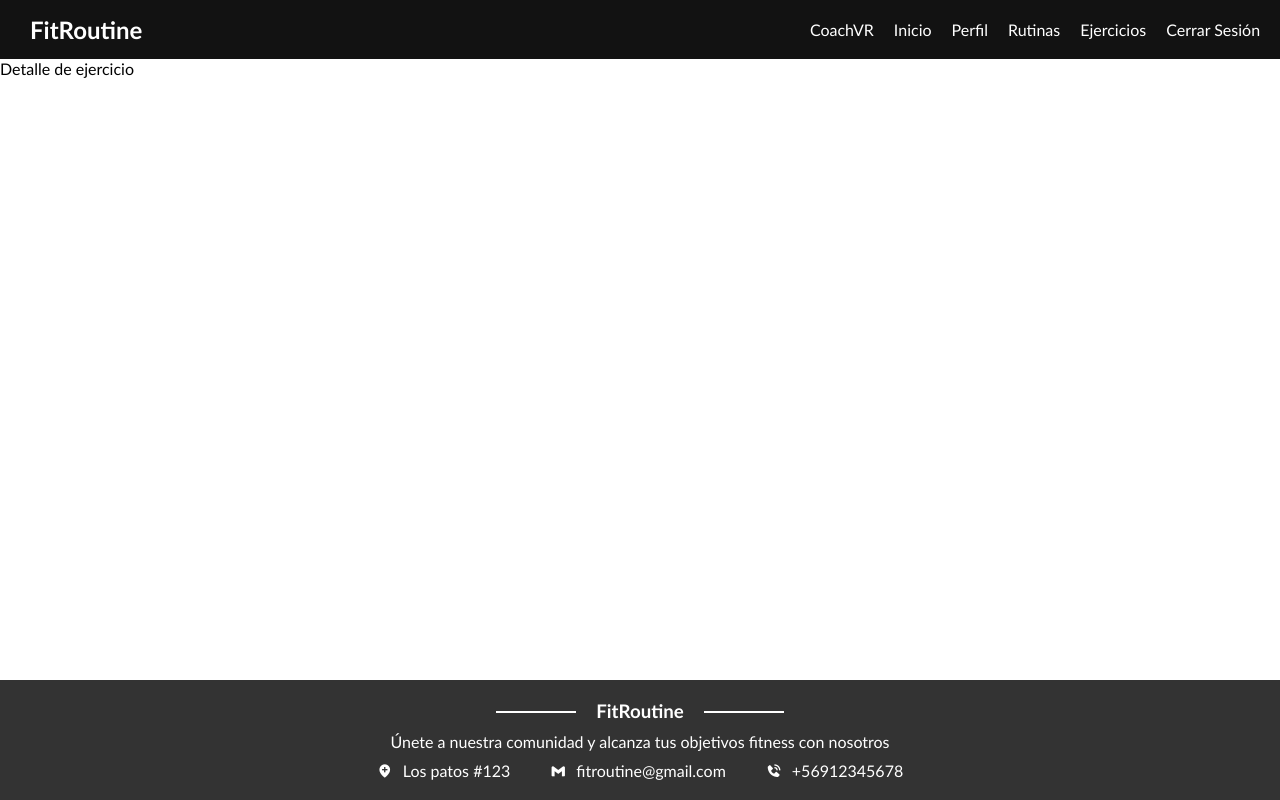
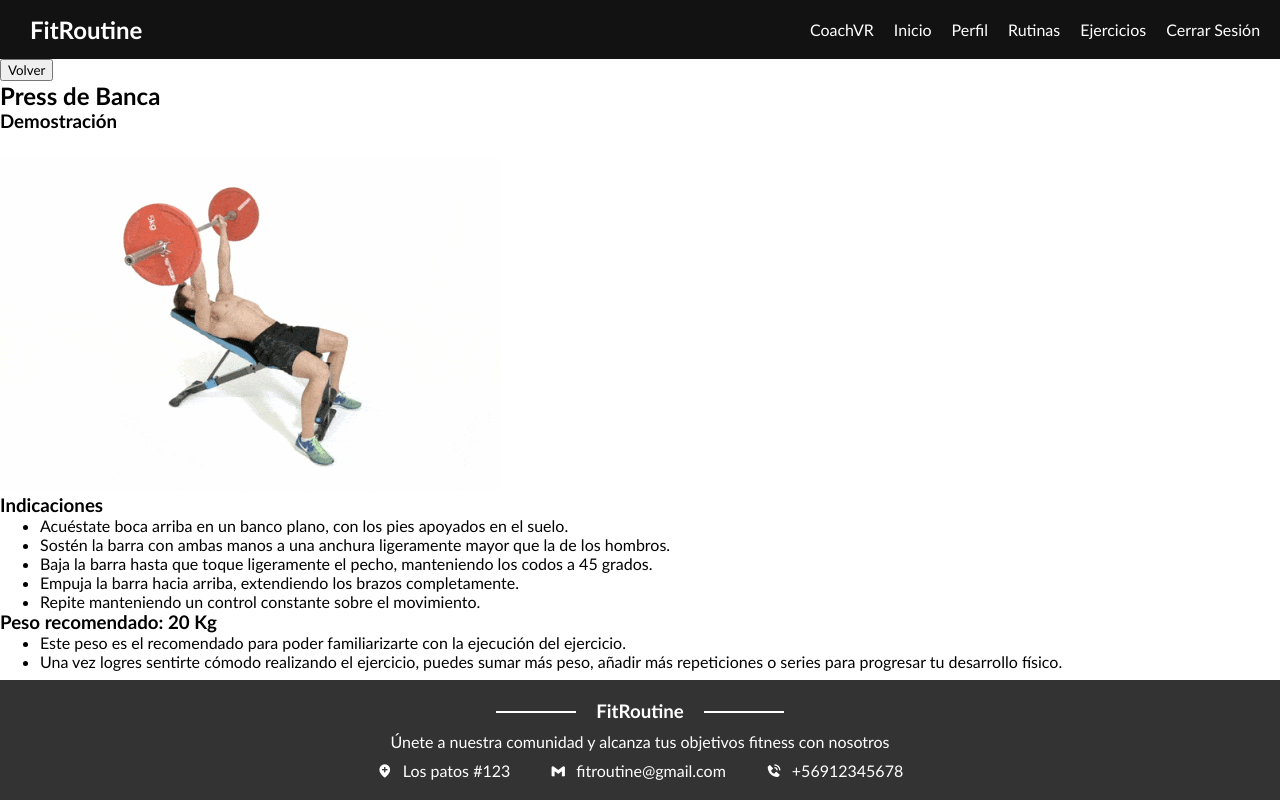
Before and after one commit to rbncode/Avance-FitRoutine, a Vue app: page /DetalleEjercicio/1 in a window 1280 px wide. Built offline with nearby package versions, Linux system fonts and the light colour scheme; data requests are answered from the project's data file.

Commit message:
feat(lista-ejercicio): actualizar DetalleEjercicio
Se completo la estructura de template y las funcionalidades en la vista `DetalleEjercicioView.vue`.

```diff
--- a/src/views/lista-ejercicios/DetalleEjercicioView.vue
+++ b/src/views/lista-ejercicios/DetalleEjercicioView.vue
@@ -1,3 +1,61 @@
+<script setup>
+import { ref, onMounted, computed } from 'vue';
+import { useRoute, useRouter } from 'vue-router';
+import axios from 'axios';
+
+const ejercicio = ref({});
+const route = useRoute();
+const router = useRouter();
+
+const cargarEjercicio = async () => {
+    const id = route.params.id;
+    try {
+        const res = await axios.get(`http://localhost:3000/ejercicios/${id}`);
+        ejercicio.value = res.data;
+    } catch (error) {
+        console.error('Error al cargar los detalles del ejercicio:', error);
+    }
+};
+
+const volverAtras = () => {
+    router.go(-1);
+};
+
+const instruccionesConSaltos = computed(() => {
+    return ejercicio.value.instrucciones ? ejercicio.value.instrucciones.replace(/\n/g, '<li>') : '';
+});
+
+onMounted(cargarEjercicio);
+</script>
+
 <template>
-    <p>Detalle de ejercicio</p>
+
+    <main class="detalle-container">
+        <div class="barra-superior">
+            <button class="button-volver" v-on:click="volverAtras()">Volver</button>
+            <h2>{{ ejercicio.nombre }}</h2>
+        </div>
+        <div class="grid-container-ejercicio">
+            <div class="demo">
+                <h3>Demostración</h3>
+                <img :src="ejercicio.imagen" :alt="ejercicio.nombre" width="500px" style="margin-top: 25px;" />
+            </div>
+            <div class="info">
+                <div class="instrucciones">
+                    <h3>Indicaciones</h3>
+                    <ul>
+                        <li v-html="instruccionesConSaltos"></li>
+                    </ul>
+                </div>
+                <div class="peso-recomendado">
+                    <h3 class="peso-mensaje">Peso recomendado: {{ ejercicio.pesoRecomendado }} Kg</h3>
+                    <ul>
+                        <li>Este peso es el recomendado para poder familiarizarte con la ejecución del ejercicio.</li>
+                        <li>Una vez logres sentirte cómodo realizando el ejercicio, puedes sumar más peso, añadir más
+                            repeticiones o series para progresar tu desarrollo físico.</li>
+                    </ul>
+                </div>
+            </div>
+        </div>
+    </main>
 </template>
```
